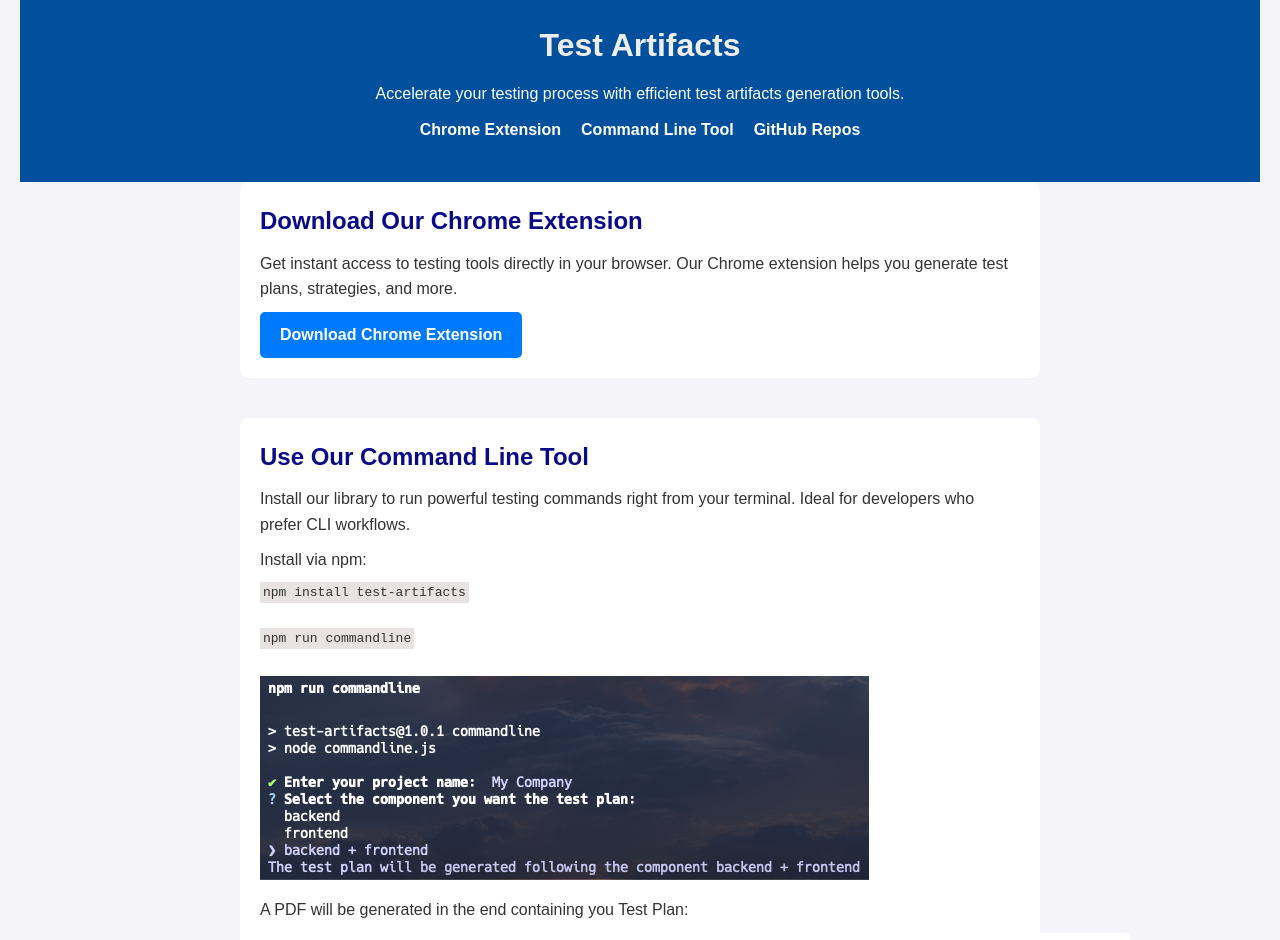
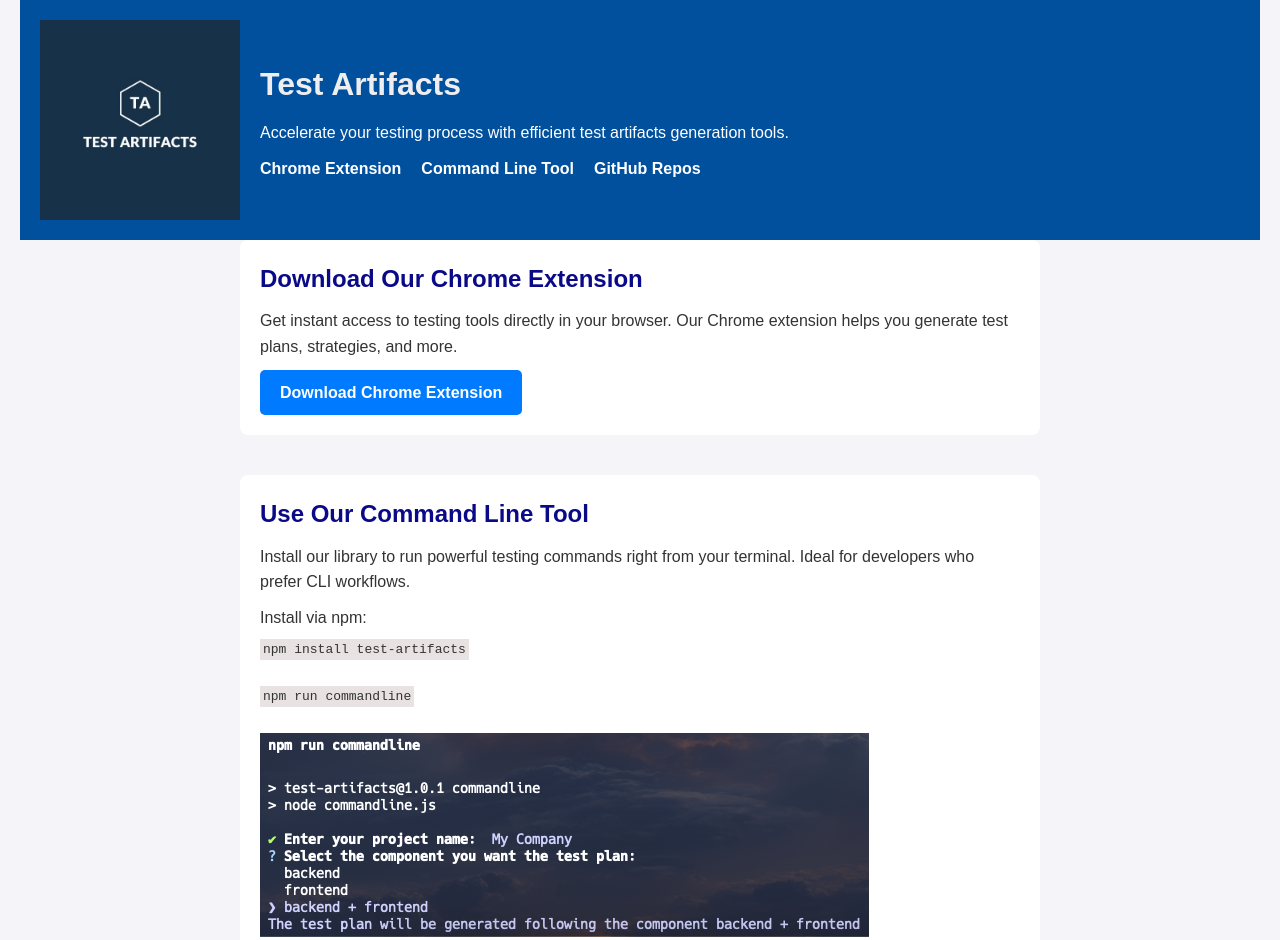
Before and after one commit to test-artifacts/artifacts-test-site, a plain HTML site: page index.html in a window 1280 px wide. Shown: the top 940 px of the page. Drawn offline with Linux system fonts and the light colour scheme.

Commit message:
adding artifacts logo

```diff
--- a/index.html
+++ b/index.html
@@ -23,24 +23,34 @@
         p { margin: 10px 0; }
 
         /* Layout styles */
-        header, footer {
+        header {
             background-color: #00509e;
             color: #fff;
             padding: 20px;
-            text-align: center;
+            display: flex;
+            align-items: center;
+            justify-content: space-between;
+            gap: 20px;
+        }
+        header img {
+            max-width: 200px; /* Control image size */
+            height: auto;
+        }
+        .header-content {
+            text-align: left;
+            flex-grow: 1;
         }
         header h1 { margin-bottom: 10px; }
         nav {
             display: flex;
-            justify-content: center;
             gap: 20px;
-            margin-bottom: 20px;
+            margin-top: 10px;
         }
         nav a {
             color: #fff;
             font-weight: bold;
         }
-        code {background-color: #e8e2e2; padding: 3px; }
+        code { background-color: #e8e2e2; padding: 3px; }
         main { max-width: 800px; margin: 0 auto; padding-bottom: 20px; }
         section { margin-bottom: 40px; padding: 20px; background: #ffffff; border-radius: 8px; }
         footer p { margin: 10px 0; }
@@ -63,6 +73,11 @@
 
         /* Media query for smaller screens */
         @media (max-width: 600px) {
+            header {
+                flex-direction: column;
+                align-items: center;
+                text-align: center;
+            }
             nav {
                 flex-direction: column;
                 gap: 10px;
@@ -73,6 +88,8 @@
 <body>
     <!-- Header Section -->
     <header>
+        <img src="test-artifacts.jpeg" alt="Test Artifacts Logo">
+        <div class="header-content">
             <h1>Test Artifacts</h1>
             <p>Accelerate your testing process with efficient test artifacts generation tools.</p>
             <nav>
@@ -80,6 +97,7 @@
                 <a href="#cli">Command Line Tool</a>
                 <a href="#github">GitHub Repos</a>
             </nav>
+        </div>
     </header>
 
     <!-- Main Content -->
@@ -115,7 +133,7 @@
     <!-- Footer Section -->
     <footer>
         <p>&copy; 2024 Test Artefacts Co. All rights reserved.</p>
-        <p><a href="https://www.testartefacts.com/privacy-policy" style="color: #fff;">Privacy Policy</a> | <a href="https://www.testartefacts.com/terms-of-service" style="color: #fff;">Terms of Service</a></p>
+        <p><a href="https://www.testartifacts.com/privacy-policy" style="color: #0b1e8e;">Privacy Policy</a> | <a href="https://www.testartifacts.com/terms-of-service" style="color: #0b1e8e;">Terms of Service</a></p>
     </footer>
 </body>
 </html>
```
Also changed, not shown: test-artifacts.jpeg (added). Lines whose indentation alone changed are shown as unchanged.
